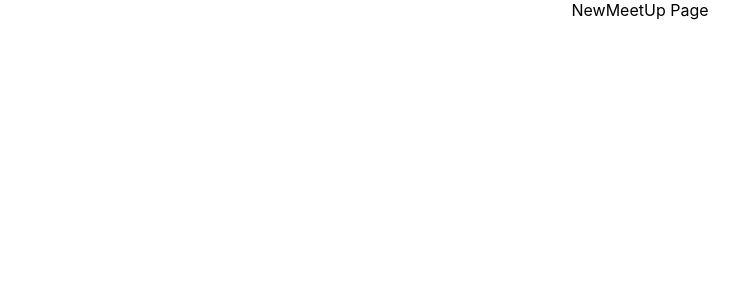
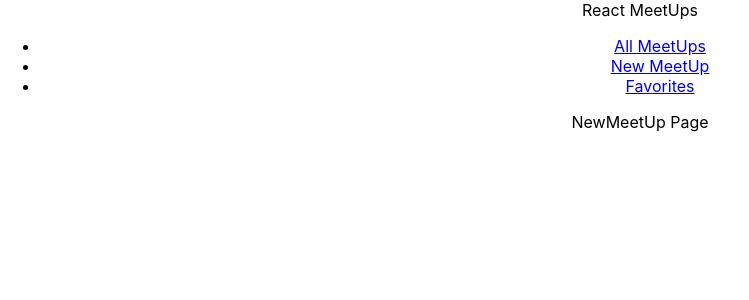
Before and after one commit to rebecca-xm/meetup-app, a React (Create React App) app: page /newmeetup in a window 1280 px wide. Shown: the top 300 px of the page, without its empty margins (0-749 px from the left). Built offline with nearby package versions, Linux system fonts and the light colour scheme.

Commit message:
feat: added working links

```diff
--- a/src/App.js
+++ b/src/App.js
@@ -2,15 +2,25 @@
 import AllMeetUpsPage from './pages/AllMeetUps';
 import FavoritesPage from './pages/Favorites';
 import NewMeetUpPage from './pages/NewMeetUp';
+import MainNavBar from './components/layout/MainNavBar';
 import './App.css';
 
 function App() {
   return (
     <div className="App">
+    <MainNavBar />
       <Routes>
         <Route path="/" element={<AllMeetUpsPage />} />
         <Route path="newmeetup" element={<NewMeetUpPage />} />
         <Route path="favorites" element={<FavoritesPage />} />
+        <Route
+          path="*"
+          element={
+            <main style={{ padding: "1rem" }}>
+              <p>Sorry, there's nothing here!</p>
+            </main>
+          }
+        />
       </Routes>
     </div>
   );
--- /dev/null
+++ b/src/components/layout/MainNavBar.jsx
@@ -0,0 +1,24 @@
+import { Link } from "react-router-dom";
+
+const MainNavBar = () => {
+    return (
+        <header>
+            <div>React MeetUps</div>
+            <nav>
+                <ul>
+                    <li>
+                        <Link to='/'>All MeetUps</Link>
+                    </li>
+                    <li>
+                        <Link to='newmeetup'>New MeetUp</Link>
+                    </li>
+                    <li>
+                        <Link to='favorites'>Favorites</Link>
+                    </li>
+                </ul>
+            </nav>
+        </header>
+    );
+};
+
+export default MainNavBar;
--- a/src/pages/AllMeetUps.jsx
+++ b/src/pages/AllMeetUps.jsx
@@ -1,7 +1,7 @@
 const AllMeetUpsPage = () => {
     return (
         <div>All MeetUps Page</div>
-    )
-}
+    );
+};
 
 export default AllMeetUpsPage;
--- a/src/pages/Favorites.jsx
+++ b/src/pages/Favorites.jsx
@@ -1,7 +1,7 @@
 const FavoritesPage = () => {
     return (
         <div>Favorites Page</div>
-    )
-}
+    );
+};
 
 export default FavoritesPage;
--- a/src/pages/NewMeetUp.jsx
+++ b/src/pages/NewMeetUp.jsx
@@ -1,7 +1,7 @@
 const NewMeetUpPage = () => {
     return (
         <div>NewMeetUp Page</div>
-    )
-}
+    );
+};
 
 export default NewMeetUpPage;
```
